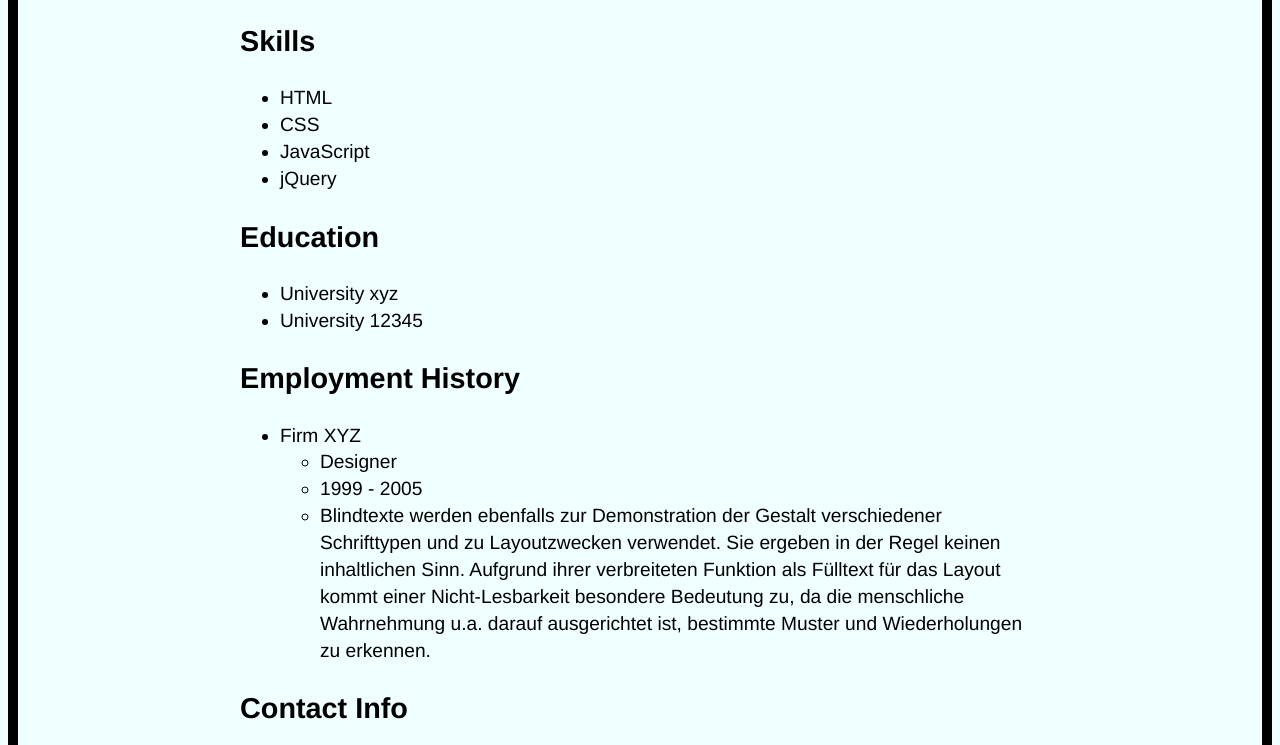
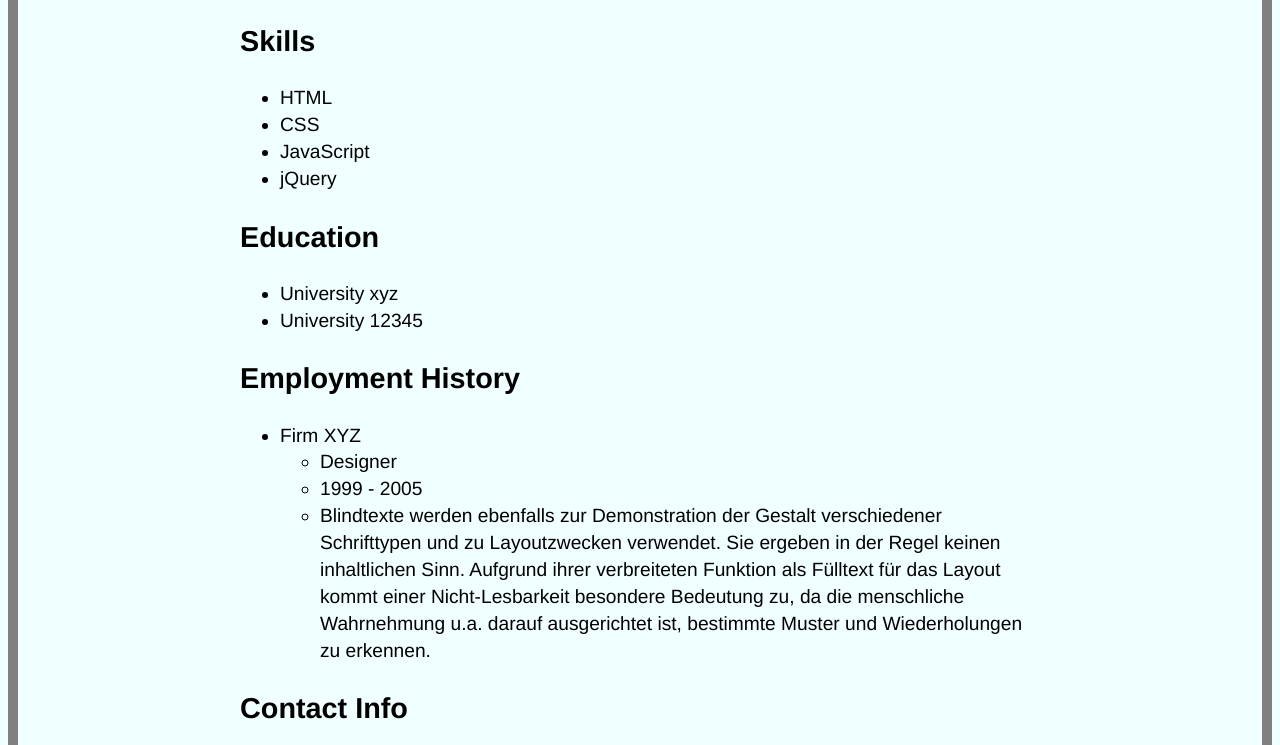
Before and after one commit to B-PH/test_github_pages, a plain HTML site: page index.html in a window 1280 px wide. Shown: the part 183-928 px from the top of the page. Drawn offline with Linux system fonts and the light colour scheme.

Commit message:
grey border

```diff
--- a/main.css
+++ b/main.css
@@ -1,6 +1,6 @@
 body{
 	font-family: Helvetica, Arial;
-	border: 10px solid black;
+	border: 10px solid grey;
 	background-color: azure;
 	padding: 30px;
 	font-size: 1.2rem;
```
